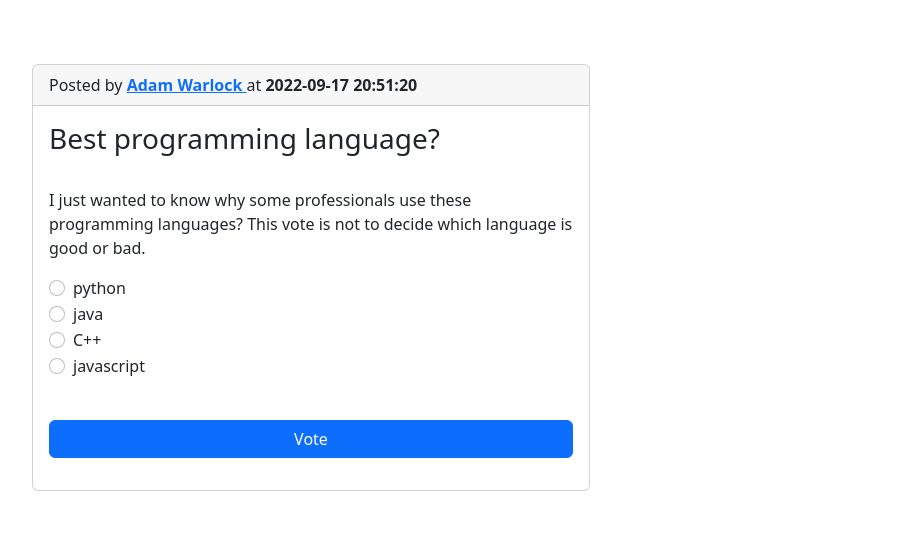
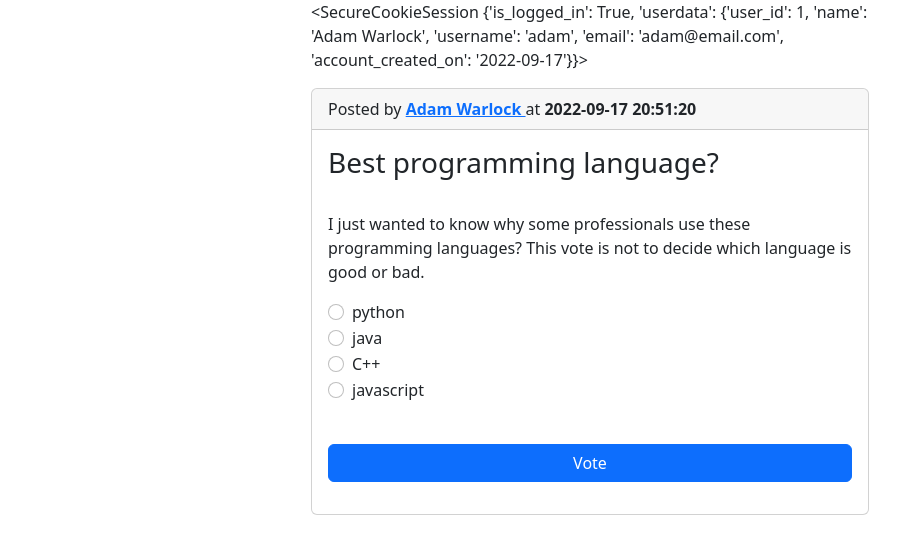
Before and after one commit to MandarBakshi/voting-system-flask, a Flask app: page /posts/post/1/ in a window 1280 px wide. Shown: the part 58-612 px from the top of the page, without its empty margins (50-950 px from the left). Run offline with Flask 2, Linux system fonts and the light colour scheme; a user stored in the database is signed in; data comes from the database, SQL or seed files in the repository; some libraries are stand-ins or nearby versions.

Commit message:
improved post details page, login page, and minor bug fixes

```diff
--- a/core/databases.py
+++ b/core/databases.py
@@ -52,9 +52,9 @@ def fGetLoginData(uname, password):
 
         cur.execute(query)
         tempData = cur.fetchone()
-        # print(tempData)
+        # print("\n\n\ntempdata---------------------------\n",tempData,"\n\n\n")
 
-        if len(tempData) == 0:
+        if tempData == None:
             return None
         else:
             userData = {
@@ -100,7 +100,7 @@ def fGetPostsDataShort():
                 "posted_on" : x[7]
             }
             arr.append(tempdict)
-        print(arr)
+        # print(arr)
         return arr
 
     except sqlite3.Error as err:
--- a/core/templates/postDetails.html
+++ b/core/templates/postDetails.html
@@ -3,9 +3,25 @@
 
 {% block MainContent %}
 
-<div class="container">
+<div class="container d-flex justify-content-center">
     <br><br>
     <div class="col-md-6">
+
+        {{session}}
+        {% if session.get('is_logged_in') != None %}
+                {% if session['is_logged_in'] == False %}
+                    <div class="alert alert-warning" role="alert">
+                        In order to vote this post, you must be <b>Logged In</b>
+                    </div>
+                {% endif %}
+        {% endif %}
+
+
+        <!-- <div class="alert alert-warning" role="alert">
+            In order to vote this post, you must be <b>Logged In</b>
+        </div> -->
+
+
         <div class="card my-3">
             <div class="card-header">
                 Posted by
--- a/core/views.py
+++ b/core/views.py
@@ -53,7 +53,7 @@ def fHandleLoginPage():
             # return render_template('home.html', userData)
             return redirect(url_for('views.fHandleHome'))
         else:
-            return render_template('login.html', error = "Incorrect credentials")
+            return render_template('login.html', error = "Incorrect Credentials")
 
     if request.method == "GET":
         return render_template('login.html', error = None)
@@ -66,7 +66,7 @@ def fHandleRegsiter():
 
 @views.route('/logout/')
 def fHandleLogout():
-    session['username'] = None
+    session['userdata'] = None
     session['is_logged_in'] = False
 
     return redirect(url_for('views.fHandleHome'))
```
Also changed, not shown: core/templates/login.html (+10 -6 lines), README.md, 1 other file.
